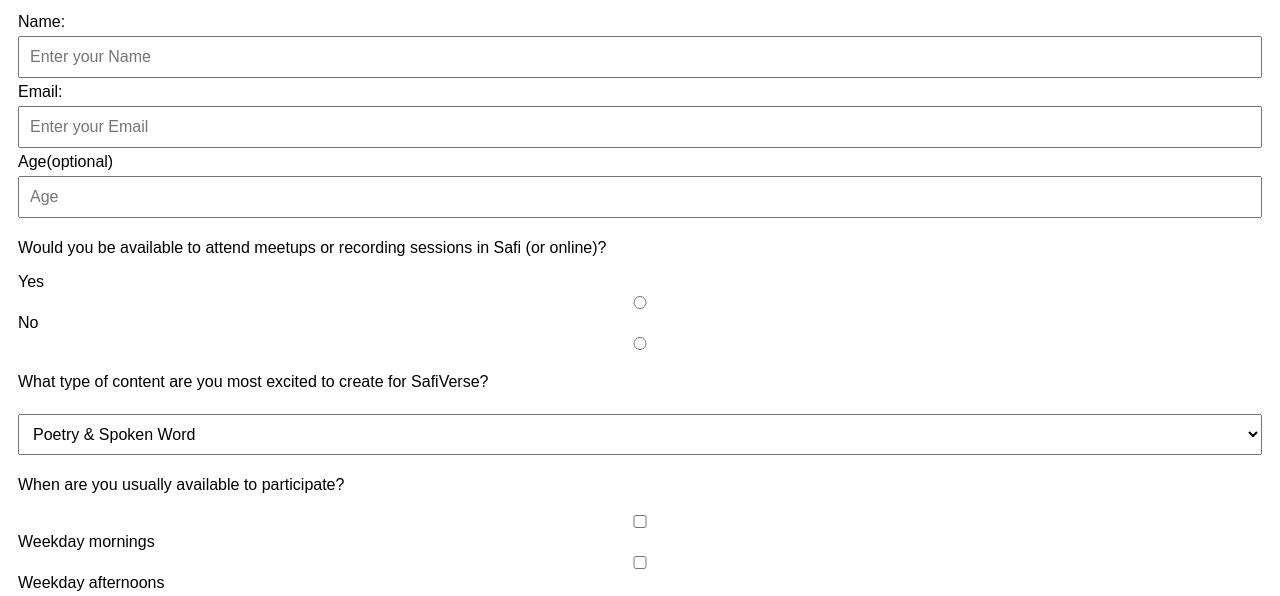
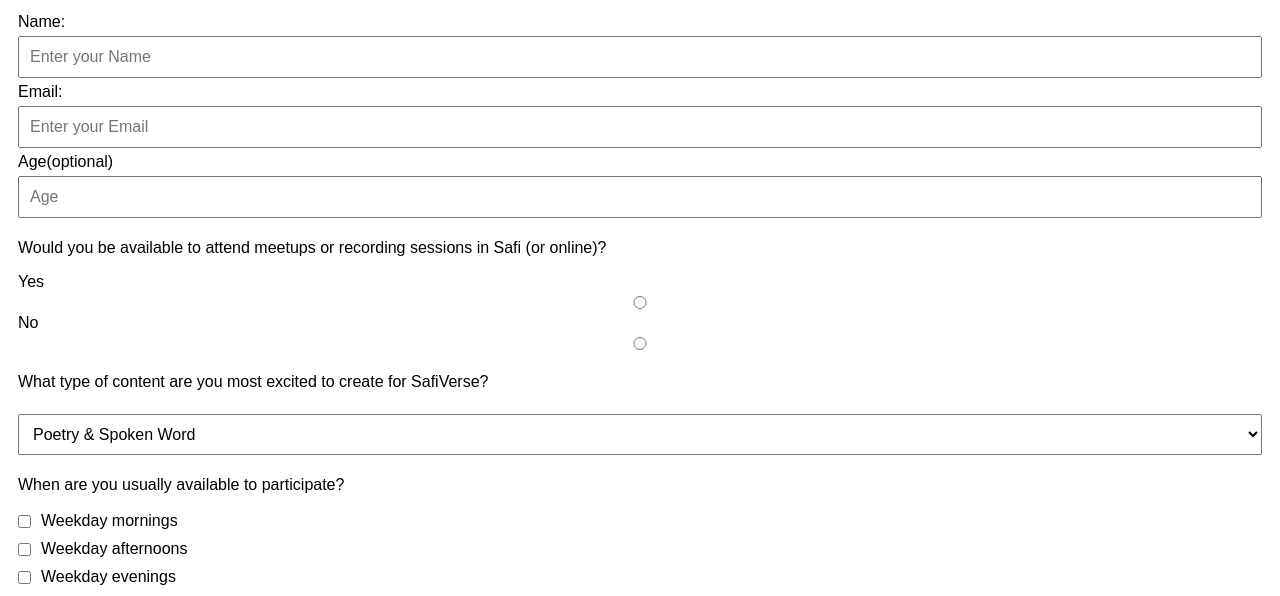
Before and after one commit to Mustapha2468-9h/safiverse-form, a plain HTML site: page index.html in a window 1280 px wide. Shown: the part 173-769 px from the top of the page. Drawn offline with Linux system fonts and the light colour scheme.

Commit message:
Update index.html

```diff
--- a/index.html
+++ b/index.html
@@ -27,6 +27,17 @@
   button:hover {
     background-color: #45a049;
   }
+ .checkbox-item {
+  display: flex;          /* places input and label in a row */
+  align-items: center;    /* vertically centers them */
+  margin-bottom: 5px;     /* spacing between items */
+}
+
+ .checkbox-item input {
+  width: auto;            /* prevent checkboxes from stretching */
+  margin-right: 10px;     /* space between checkbox and label */
+}
+
 </style>
 
     <title>Survey Form</title>
@@ -85,14 +96,22 @@ Let’s create something meaningful, together.
   }
 </script>
 <p>When are you usually available to participate?</p>
+  <div class="checkbox-item">
 <input type="checkbox" id="morning" value="weekday mornings" name="availability-times">
 <label for="morning">Weekday mornings</label>
+  </div>
+    <div class="checkbox-item">
 <input type="checkbox" id="afternoon" value="weekday afternoons" name="availability-times">
 <label for="afternoon">Weekday afternoons</label>
+      </div>
+      <div class="checkbox-item">
 <input type="checkbox" id="evening" value="weekday evenings" name="availability-times" >
 <label for="evening">Weekday evenings</label>
+        </div>
+        <div class="checkbox-item">
 <input type="checkbox" id="end" value="weekends" name="availability-times">
 <label for="end">Weekends</label>
+        </div>
 <p>Any comments or suggestions?</p>
 <textarea placeholder="Enter your comment here..." cols="20" rows="2">
 
```
